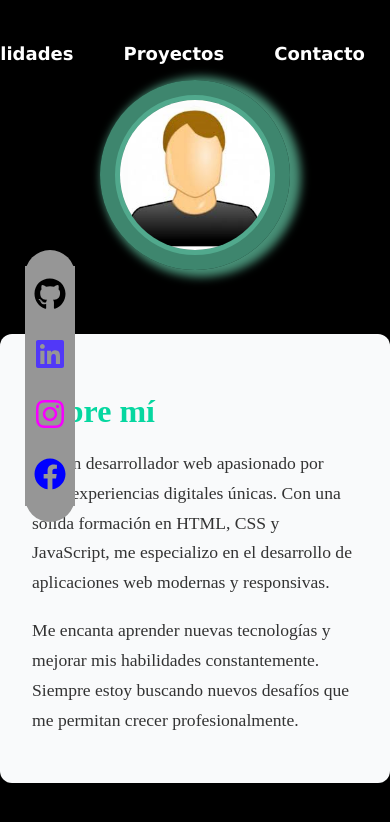
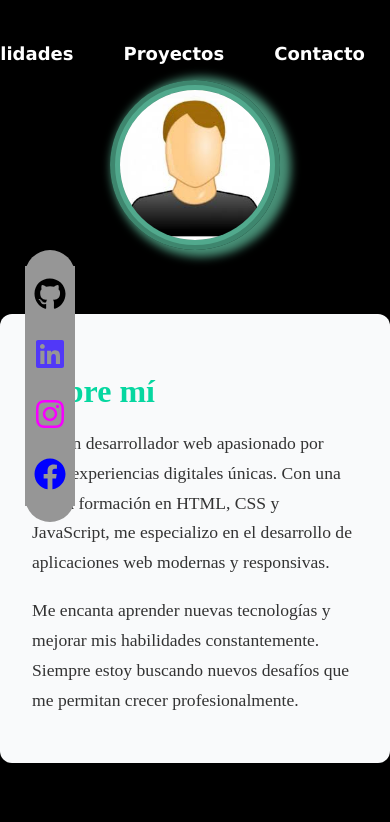
Before and after one commit to TechnoJavBar/portfolio, a React (Vite) app: page /about in a window 390 px wide. Shown: the top 822 px of the page. Built offline with nearby package versions, Linux system fonts and the light colour scheme.

Commit message:
se ha eliminado codigo innesesario

```diff
--- a/src/components/presentation.css
+++ b/src/components/presentation.css
@@ -28,42 +28,6 @@
 }
 
 
-
-/* 🔵 Contenedor circular como segundo borde */
-.presentacionImg {
-  width: 420px;
-  height: 420px;
-  border-radius: 50%;
-  background-color: rgba(104, 223, 183, 0.6); /* segundo borde */
-  display: flex;
-  justify-content: center;
-  align-items: center;
-  margin: 0 auto;
-
- animation: glow 3s infinite ease-in-out
-}
-
-/* Imagen redonda con borde azul */
-.presentacionImg img {
-  width: 400px;
-  height: 400px;
-  border-radius: 50%;
-  border: 5px solid rgba(94, 194, 162, 0.6);
-  object-fit: cover;
-}
-
-
-/* Animación pulse */
-@keyframes glow {
-  0%, 100% {
-    box-shadow: 8px 0 8px 4px rgba(102, 205, 170, 0.6);
-  }
-  50% {
-    box-shadow: 0 8px 15px 8px rgba(102, 205, 170, 1);
-  }
-}
-
-
 /* Responsive */
 @media (max-width: 768px) {
   .presentacion {
@@ -71,19 +35,7 @@
     text-align: center;
   }
 
-  .presentacionInfo,
-  .presentacionImg {
+  .presentacionInfo {
     padding: 10px;
   }
-
-  /* Reduce tamaños en móvil */
-  .presentacionImg {
-    width: 170px;
-    height: 170px;
-  }
-
-  .presentacionImg img {
-    width: 150px;
-    height: 150px;
-  }
 }
```
